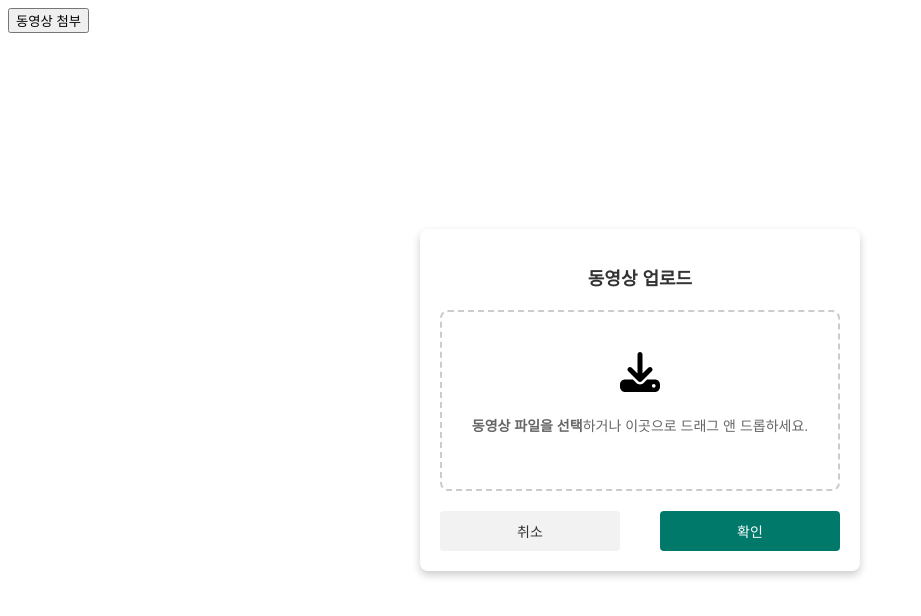
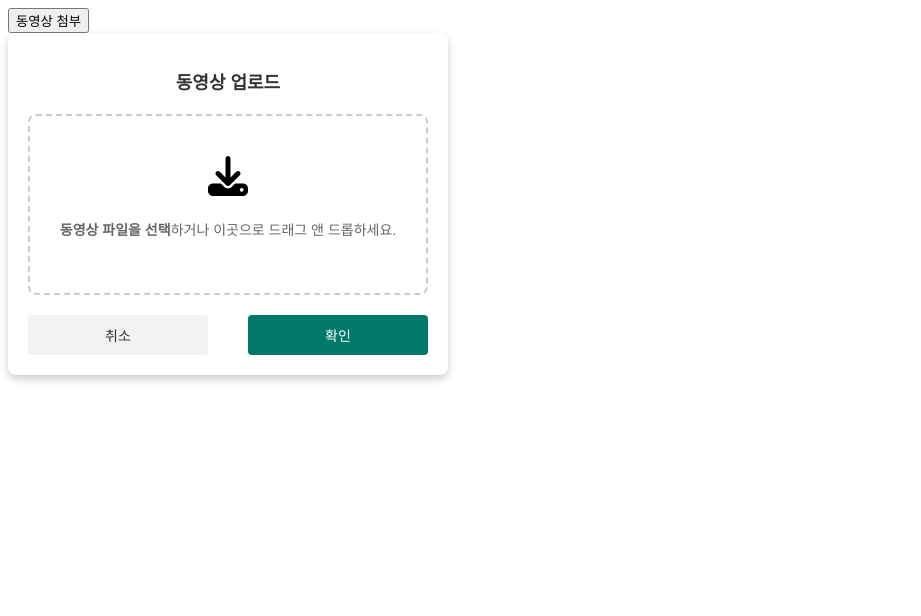
Before and after one commit to RokcSSGChae/video-buddy, a React (Vite) app in the folder packages/modal/: page / in a window 1280 px wide. Both pictures are taken after a click on the button "동영상 첨부". Shown: the top 616 px of the page, without its empty margins (0-921 px from the left). Built offline with nearby package versions, Linux system fonts and the light colour scheme.

Commit message:
update modal style

```diff
--- a/packages/modal/src/components/index.css
+++ b/packages/modal/src/components/index.css
@@ -1,9 +1,5 @@
 /* Modal 기본 스타일 */
 .modal {
-    position: fixed;
-    top: 50%;
-    left: 50%;
-    transform: translate(-50%, -50%);
     width: 400px;
     max-width: 90vw;
     max-height: 90vh;
```
